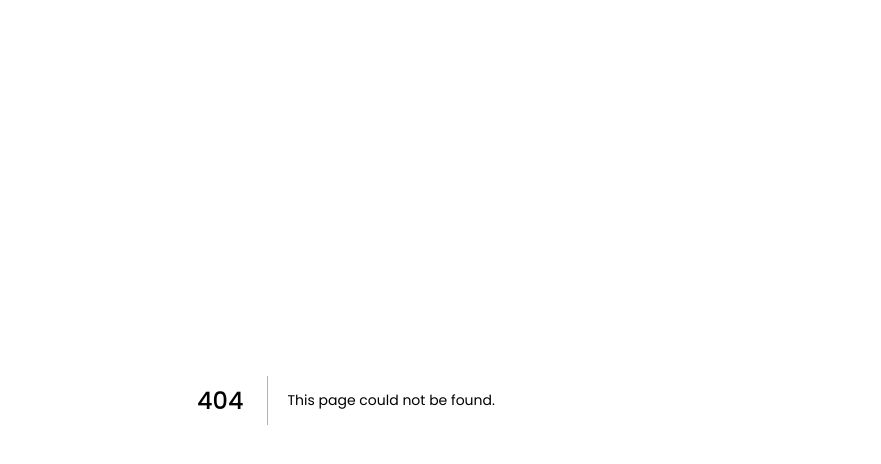
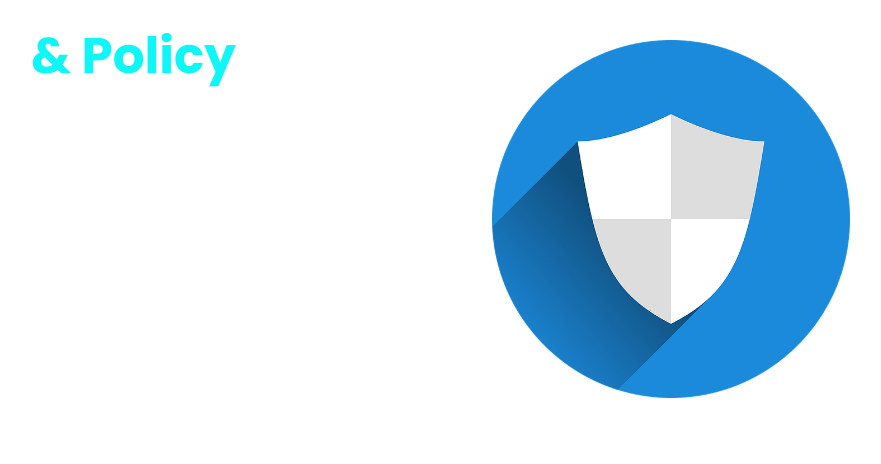
Before and after one commit to KickStartSoftware/fullstack-devlopment, a Next.js app in the folder client/: page /privacy_policy/privacyHero in a window 1280 px wide. Before the commit this address had no page. Shown: the top 464 px of the page, without its empty margins (294-1175 px from the left). Built offline with nearby package versions, Linux system fonts and the light colour scheme.

Commit message:
Create privacyHero.tsx

```diff
--- /dev/null
+++ b/client/pages/privacy_policy/privacyHero.tsx
@@ -0,0 +1,43 @@
+import Image from "next/image";
+import React from "react";
+// import laptop from "../assets/laptop3.png";
+
+import  Privacy from "../../assets/privacy_policy.png";
+
+
+
+// import pc from "../assets/pc.png";
+const Privacyhero = () => {
+  return (
+    <div className="px-6 pt-8 md:pt-4 md:max-w-[95vw] lg:max-w-[85vw] mx-auto">
+      <div className="flex flex-col md:flex-row justify-between  items-center  mx-auto">
+        {/* Left Side */}
+        <div className="flex flex-col items-start  md:-mt-12">
+          <h1 className="text-[33px] lg:text-[40px] xl:text-[50px] 2xl:text-[60px] font-bold text-white text-center md:whitespace-nowrap">
+            Privacy<span className="text-[#0ff6f6]"> & Policy</span>
+          </h1>
+          <p className="text-white text-[20px] max-w-[50rem]   mx-auto text-justify items-start pt-4">
+            Lorem ipsum dolor sit amet consectetur adipisicing elit. Tenetur,
+            adipisci quis dignissimos iste possimus corporis, reiciendis dicta
+            pariatur impedit non? Itaque, voluptatum. Lorem ipsum dolor sit amet
+            consectetur adipisicing elit. Tenetur, adipisci quis dignissimos
+            iste possimus corporis, reiciendis dicta pariatur impedit non?
+            Itaque, voluptatum. Lorem ipsum dolor sit amet consectetur
+            adipisicing elit. Tenetur, adipisci quis dignissimos iste possimus
+            corporis, reiciendis dicta pariatur impedit non? Itaque, voluptatum.
+          </p>
+        </div>
+        {/* Right Side */}
+        <div className="sm:mt-6">
+          <Image
+            alt="none"
+            src={Privacy}
+            className="w-full max-w-[20rem] md:max-w-[25rem] lg:max-w-[27rem]  xl:max-w-[30rem] 2xl:max-w-[40rem] px-4 md:mb-8"
+          />
+        </div>
+      </div>
+    </div>
+  );
+};
+
+export default Privacyhero;
```
